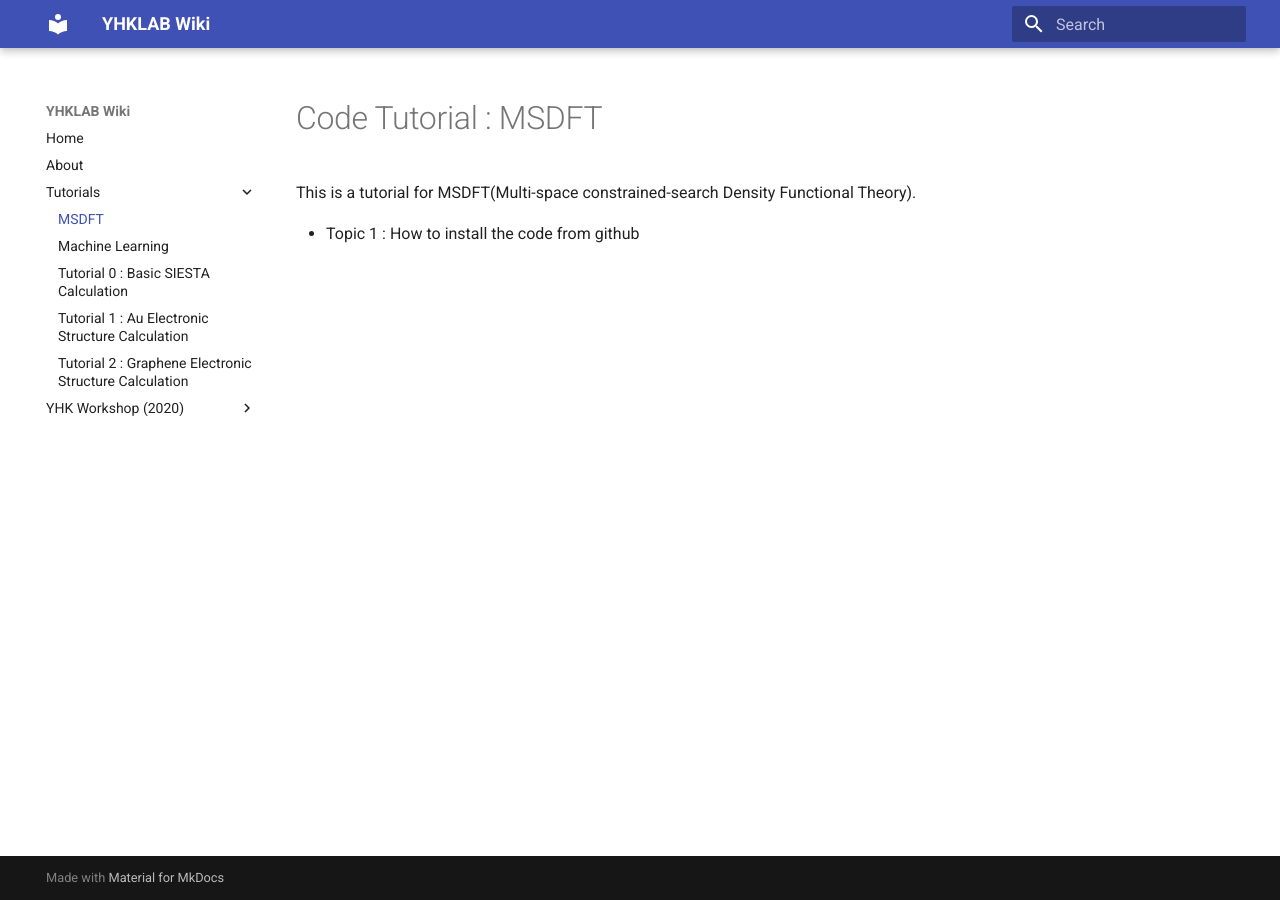
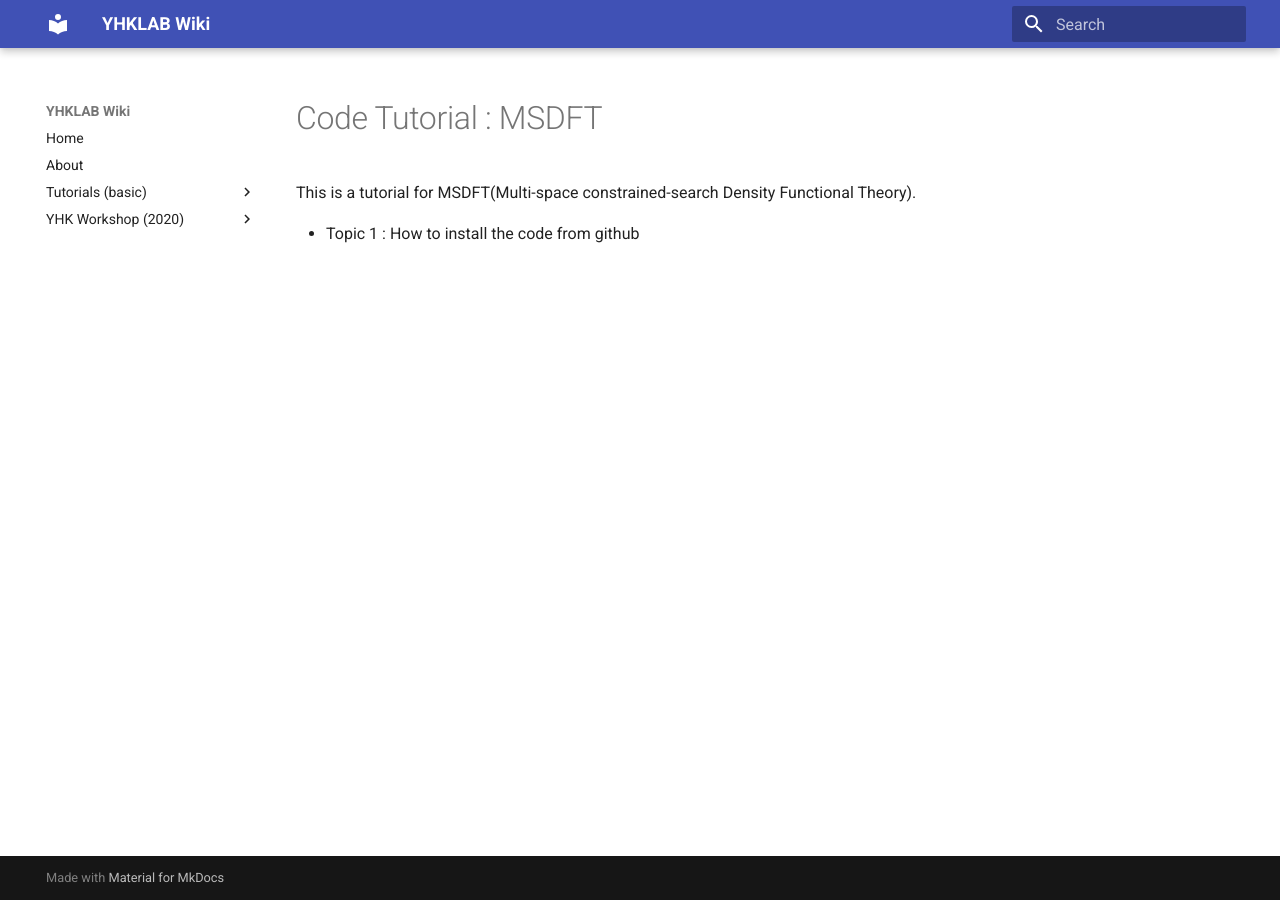
Before and after one commit to starnmj/wiki, an MkDocs documentation site: the page built from docs/MSDFT.md, in a window 1280 px wide. Built offline with MkDocs 1.6.1 and Material for MkDocs 9.7.7, drawn with Linux system fonts in a browser that asks for light colours; old or Windows-style settings are respelled for this version of MkDocs.

Commit message:
YHK workshop 2020

```diff
--- a/mkdocs.yml
+++ b/mkdocs.yml
@@ -9,9 +9,7 @@ markdown_extensions:
 pages:
         - Home: home.md
         - About: about.md
-        - Tutorials:
-                - 'MSDFT' : MSDFT.md
-                - 'Machine Learning': ML.md
+        - Tutorials (basic):
                 - 'Tutorial 0 : Basic SIESTA Calculation': 00_Basic_UM.md
                 - 'Tutorial 1 : Au Electronic Structure Calculation': 01_GOLD_CHJ.md
                 - 'Tutorial 2 : Graphene Electronic Structure Calculation' : 02_Graphene_CHJ.md
```
Also changed, not shown: site/00_Basic_UM/index.html, site/01_GOLD_CHJ/index.html, site/02_Graphene_CHJ/index.html, site/404.html, site/ML-NEB/index.html, site/ML/index.html, site/MSDFT/index.html, site/about/index.html, site/home/index.html, site/index.html, site/search/search_index.json, site/sitemap.xml, 1 other file.
